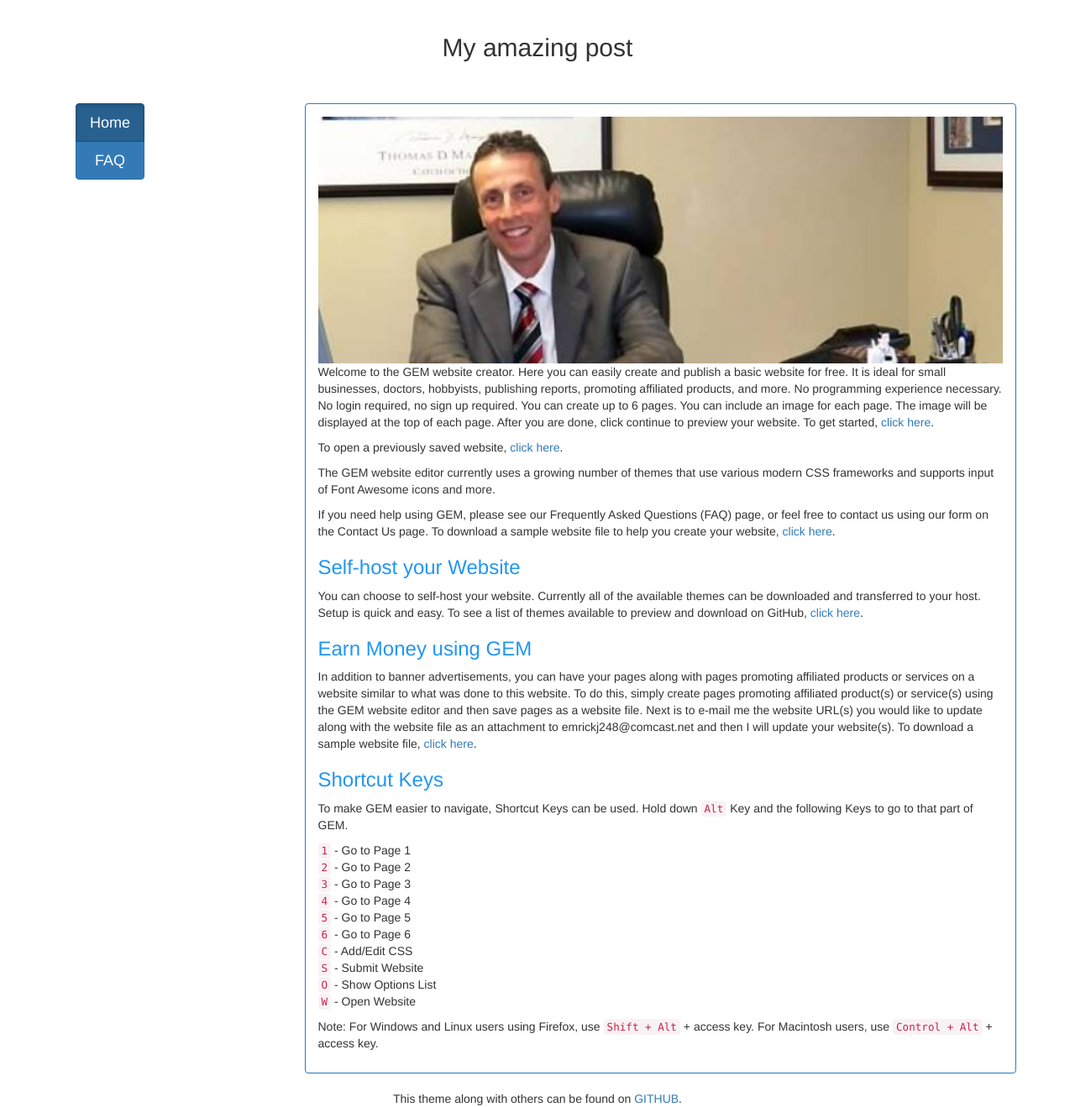
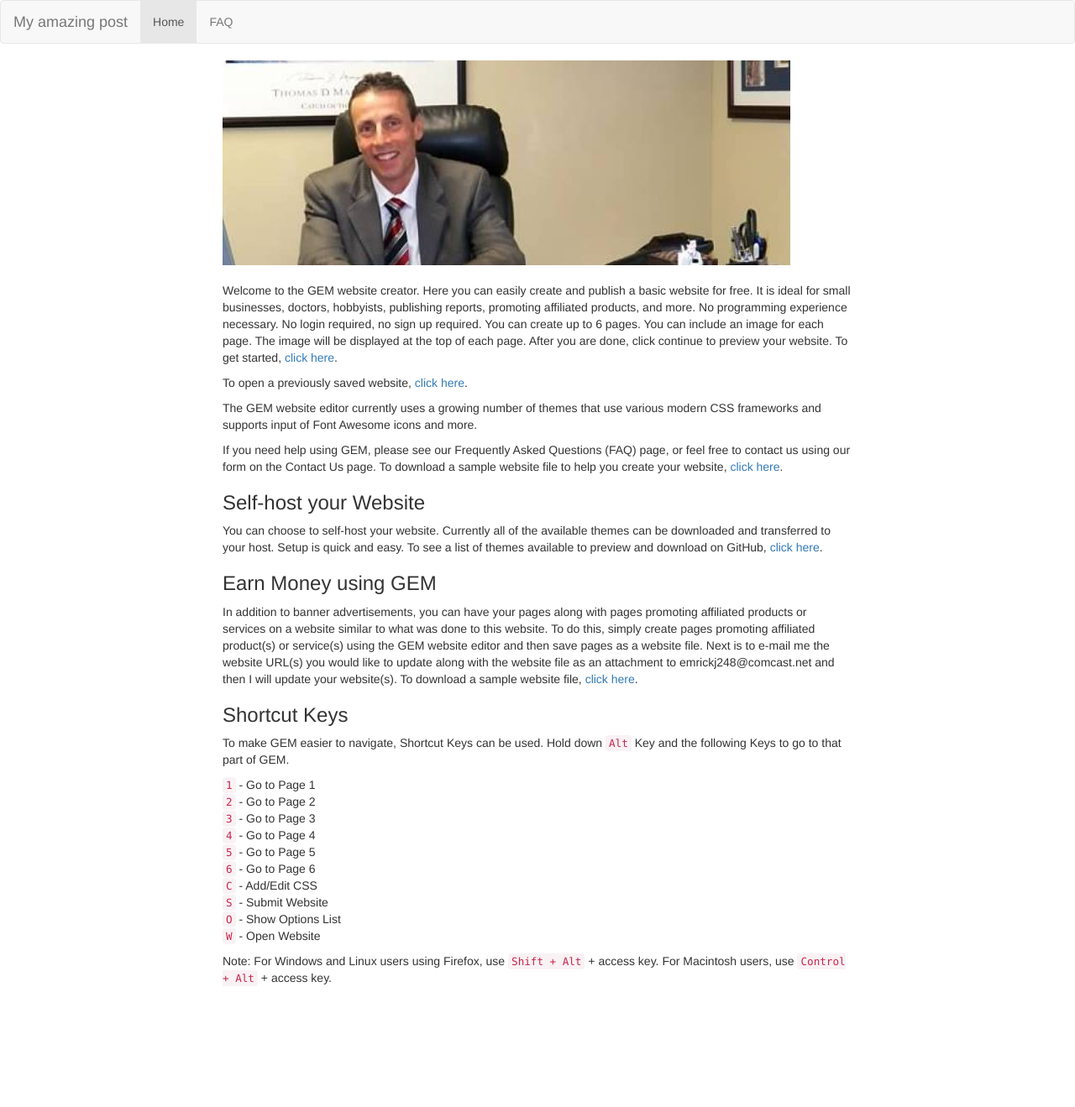
Before and after one commit to emrickj/emrickj.github.io, a Jekyll site: the page built from _webpages/1.md, in a window 1280 px wide. Shown: the whole page at 84% size. Built offline with Jekyll 4.4.1, drawn with Linux system fonts in a browser that asks for light colours; nearby versions of some CDN libraries; after the commit the page ends 1185 px from its top, so only the background shows below that.

Commit message:
Add files via upload

```diff
--- a/_layouts/page.html
+++ b/_layouts/page.html
@@ -4,21 +4,16 @@
 <meta charset="utf-8">
 <meta name="viewport" content="width=device-width,initial-scale=1">
 <link rel="stylesheet" href="https://maxcdn.bootstrapcdn.com/bootstrap/3.3.5/css/bootstrap.min.css">
-<link rel="stylesheet" href="https://maxcdn.bootstrapcdn.com/font-awesome/4.5.0/css/font-awesome.min.css">
+<link rel="stylesheet" href="https://cdnjs.cloudflare.com/ajax/libs/font-awesome/4.7.0/css/font-awesome.min.css">
 	<title>{{ site.title | default: site.github.repository_name }}</title>
 <style>
-  .affix {
-      top: 0px;
-  }
-#title {
-   white-space: nowrap;
-}
-h3[id] {color:#2196F3;}
-li span {color:#4CAF50;}
+t1 { white-space: pre-wrap;}
+
+
    </style>
 </head>
-<body id="demo">
-<nav class="navbar navbar-default navbar-fixed-top hidden-sm hidden-md hidden-lg">
+<body class='page1' id='demo'>
+<nav class="navbar navbar-default">
   <div class="container-fluid">
     <div class="navbar-header">
       <button type="button" class="navbar-toggle" data-toggle="collapse" data-target="#myNavbar">
@@ -41,42 +36,28 @@ li span {color:#4CAF50;}
     </div>
   </div>
 </nav>
-   <div class="container-fluid">
-      <div class="hidden-sm hidden-md hidden-lg" style="padding-top: 50px;"></div>
-      <div style="padding: 20px">
-         <b><h2 style="text-align: center;">{{ site.title | default: site.github.repository_name }}</h2></b>
-      </div>
-   </div>
    <div class="container">
       <div class="row">
-         <div class="col-sm-3">
-             <div class="hidden-xs" style="padding: 20px" data-spy="affix" data-offset-top="103">
-                <div class="btn-group-vertical btn-group-lg">
-		   {% for item in site.webpages %}
-			{% assign bs = "" %}
-			{% if page.url == item.url %}
-			    {% assign bs = " active" %}
-			{% endif %}
-		   <a href='{{ item.url | relative_url }}' class='btn btn-primary{{ bs }}'>{{ item.title }}</a>
-		   {% endfor %}
-                </div>
-                <br>
-                <br>
-             </div>
+         <div class="col-sm-2">
          </div>
-         <div class="col-sm-9" style="padding-top: 20px">
-           <div class="panel panel-primary">
-               <div class="panel-body">
-                  {% if page.image_url %}
-                  <img src='{{ page.image_url | relative url }}' style='width: 100%;height: auto;'>
-                  <br>
-                  {% endif %}
-                  {{ content }}
-               </div>
-           </div>
+         <div class="col-sm-8">
+            {% if page.image_url %}
+            <img class='img-responsive' src='{{ page.image_url | relative url }}'>
+            <br>
+            {% endif %}
+         </div>
+         <div class="col-sm-2">
          </div>
       </div>
-      <center>This theme along with others can be found on <a href="https://github.com/emrickj/jekyll-themes">GITHUB</a>.</center>
+      <div class="row">
+         <div class="col-sm-2">
+         </div>
+         <div class="col-sm-8">
+                     {{ content }}
+         </div>
+         <div class="col-sm-2">
+         </div>
+      </div>
    </div>
 <script src="https://ajax.googleapis.com/ajax/libs/jquery/1.11.3/jquery.min.js"></script>
 <script src="https://maxcdn.bootstrapcdn.com/bootstrap/3.3.5/js/bootstrap.min.js"></script>
```
